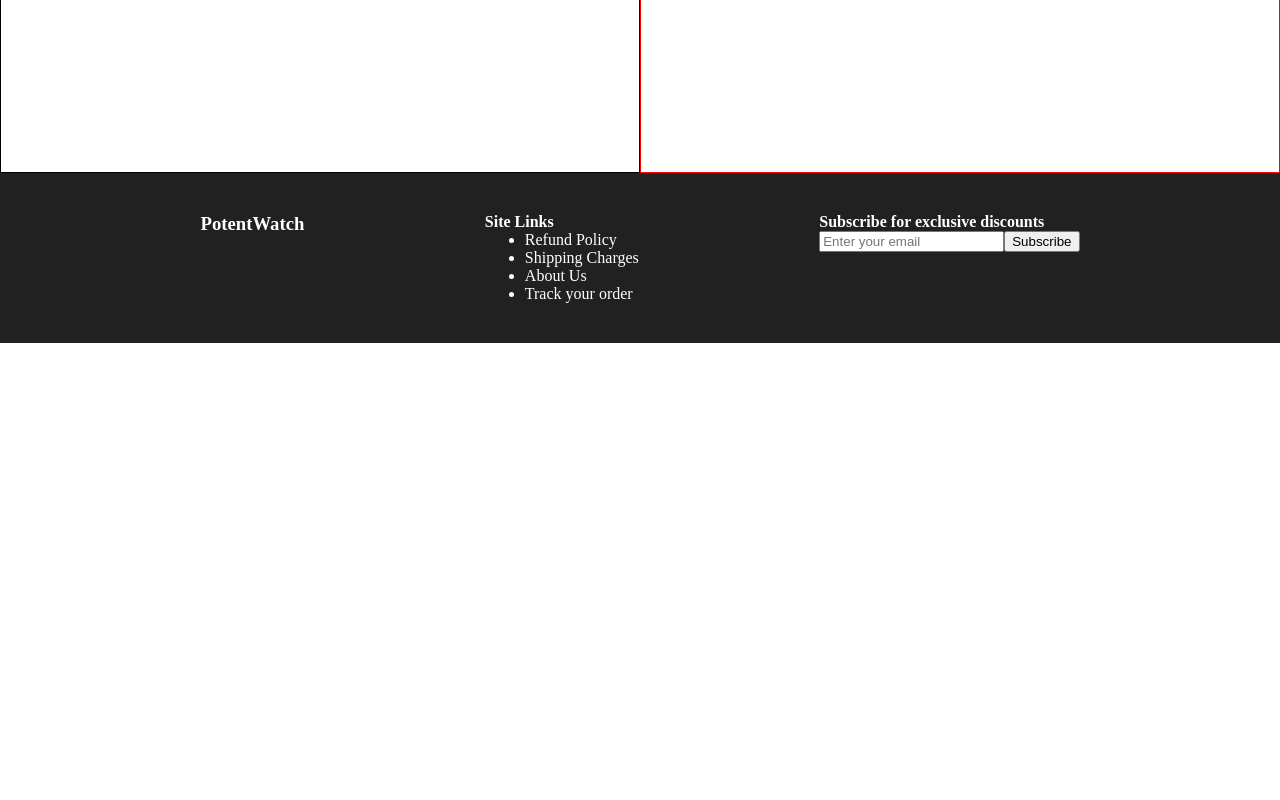
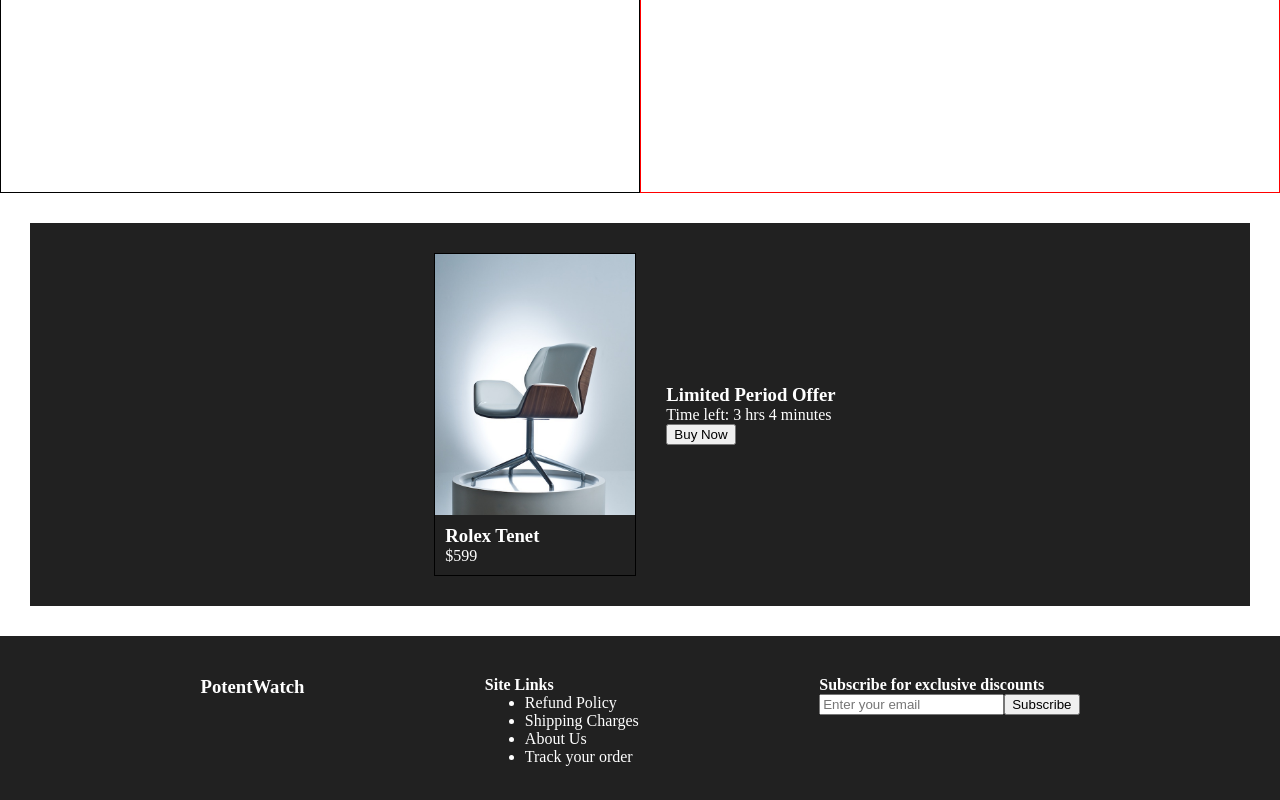
Before and after one commit to rushikeshbarkadecode/watch-ecommerce-react, a React (Vite) app: page / in a window 1280 px wide. Shown: the part 878-1678 px from the top of the page. Before the commit the page ends 1221 px from the top, so only its background shows below. Built offline with nearby package versions, Linux system fonts and the light colour scheme.

Commit message:
Added limited offer section

```diff
--- a/src/App.css
+++ b/src/App.css
@@ -38,7 +38,6 @@
   color: white;
 }
 
-
 .hero-section button{
   border: none;
   background-color: rgb(14, 143, 255);
@@ -55,6 +54,7 @@
   display: flex;
   flex-wrap: wrap;
   border: green 1px solid;
+  justify-content: center;
   padding: 20px 10px;
 }
 
@@ -66,9 +66,8 @@
   margin: 10px;
 }
 
-
 .inner-proudct-card{
-  padding-left: 10px;
+  padding: 10px;
 }
 
 .category-box{
@@ -87,6 +86,22 @@
   border: 1px solid red;
 }
 
+.limited-offer{
+  display: flex;
+  margin: 30px;
+  padding: 20px;
+  justify-content: center;
+  background-color: #212121;
+  color: white;
+}
+
+.limited-offer .col2{
+  display: flex;
+  padding: 10px 20px;
+  flex-direction: column;
+  justify-content: center;
+}
+
 
 .footer{
   display: flex;
--- a/src/App.jsx
+++ b/src/App.jsx
@@ -3,6 +3,7 @@ import HeroSection from './components/HeroSection'
 import Header from './components/Header'
 import Footer from './components/footer'
 import CategoryBox from './components/CategoryBox'
+import LimitedOffer from './components/LimitedOffer'
 import './App.css'
 
 
@@ -16,8 +17,10 @@ function App() {
         <ProductCard title='Mill Chair' price='400'></ProductCard>
         <ProductCard title='Rolex' price='40000'></ProductCard>
         <ProductCard title='Titan' price='40000'></ProductCard>
+        <ProductCard title='Titan' price='40000'></ProductCard>
       </div>
       <CategoryBox></CategoryBox>
+      <LimitedOffer></LimitedOffer>
       <Footer></Footer>
 
     </>
--- /dev/null
+++ b/src/components/LimitedOffer.jsx
@@ -0,0 +1,16 @@
+import ProductCard from "./ProductCard";
+
+export default function LimitedOffer(){
+    return(
+        <div className="limited-offer">
+        <div className="col1">
+            <ProductCard title="Rolex Tenet" price="599"></ProductCard>
+        </div>
+        <div className="col2">
+            <h3>Limited Period Offer</h3>
+            <p>Time left: 3 hrs 4 minutes</p>
+            <div><button>Buy Now</button></div>
+        </div>
+        </div>
+    )
+}
```
Also changed, not shown: 1 other file (tests, documents, lock files or other folders).
